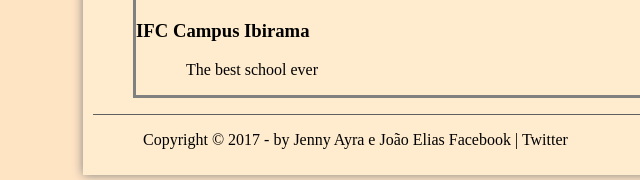
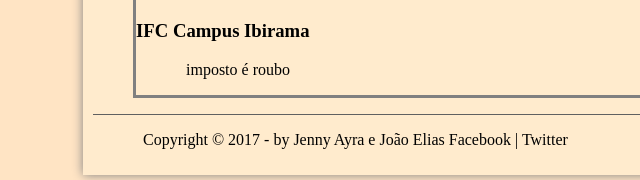
Before and after one commit to jeliasek/HTML-JE, a website: page public_html/index.html in a window 1280 px wide. Shown: the part 999-1179 px from the top of the page, 47-687 px from the left. Drawn offline with Linux system fonts and the light colour scheme.

Commit message:
Segundo commit

```diff
--- a/public_html/index.html
+++ b/public_html/index.html
@@ -52,7 +52,7 @@
                 <figcaption>
                     <h3> IFC Campus Ibirama</h3>
                     <p>
-                        The best school ever
+                        imposto é roubo
                     </p>
 
 
```
